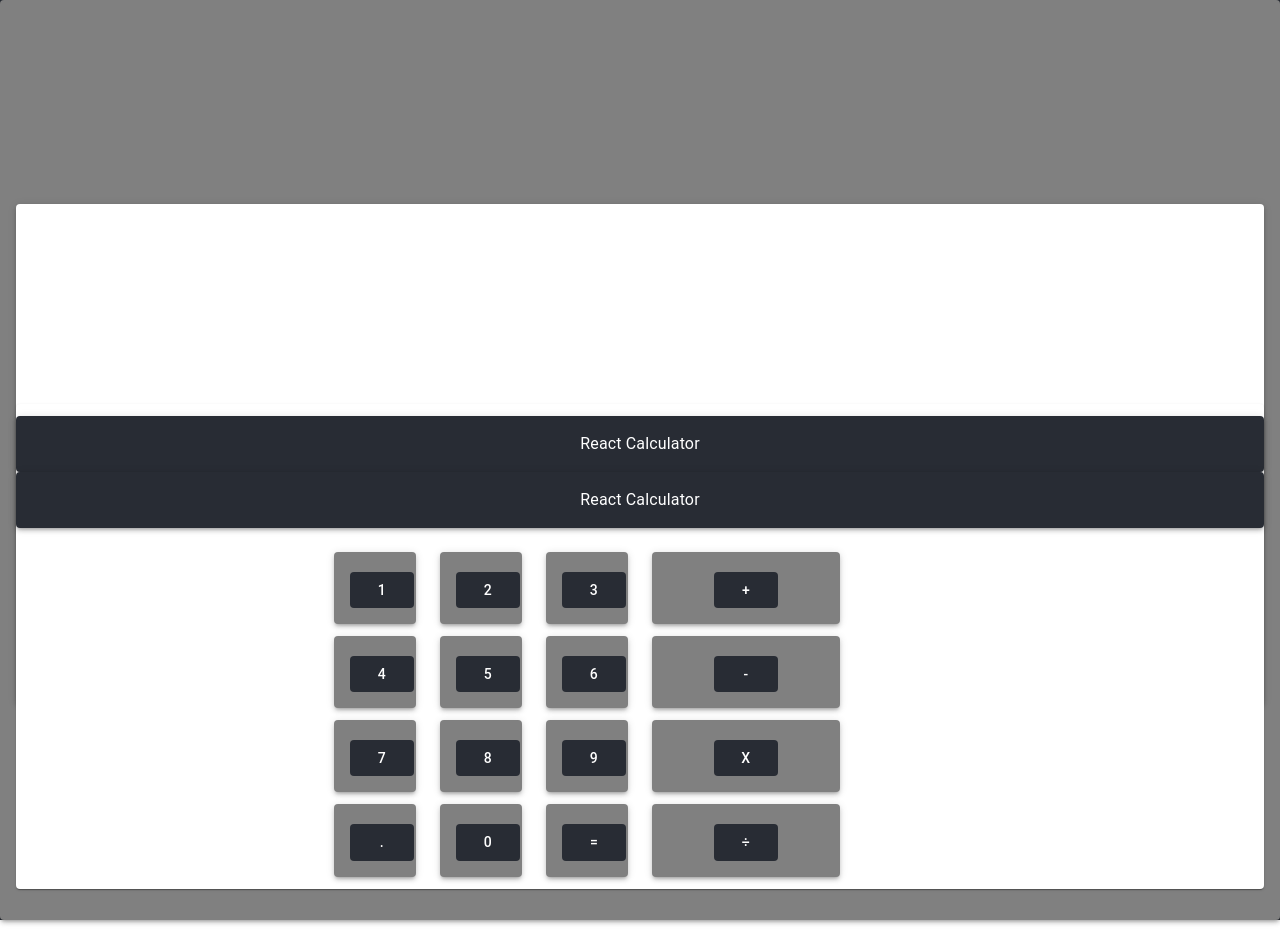
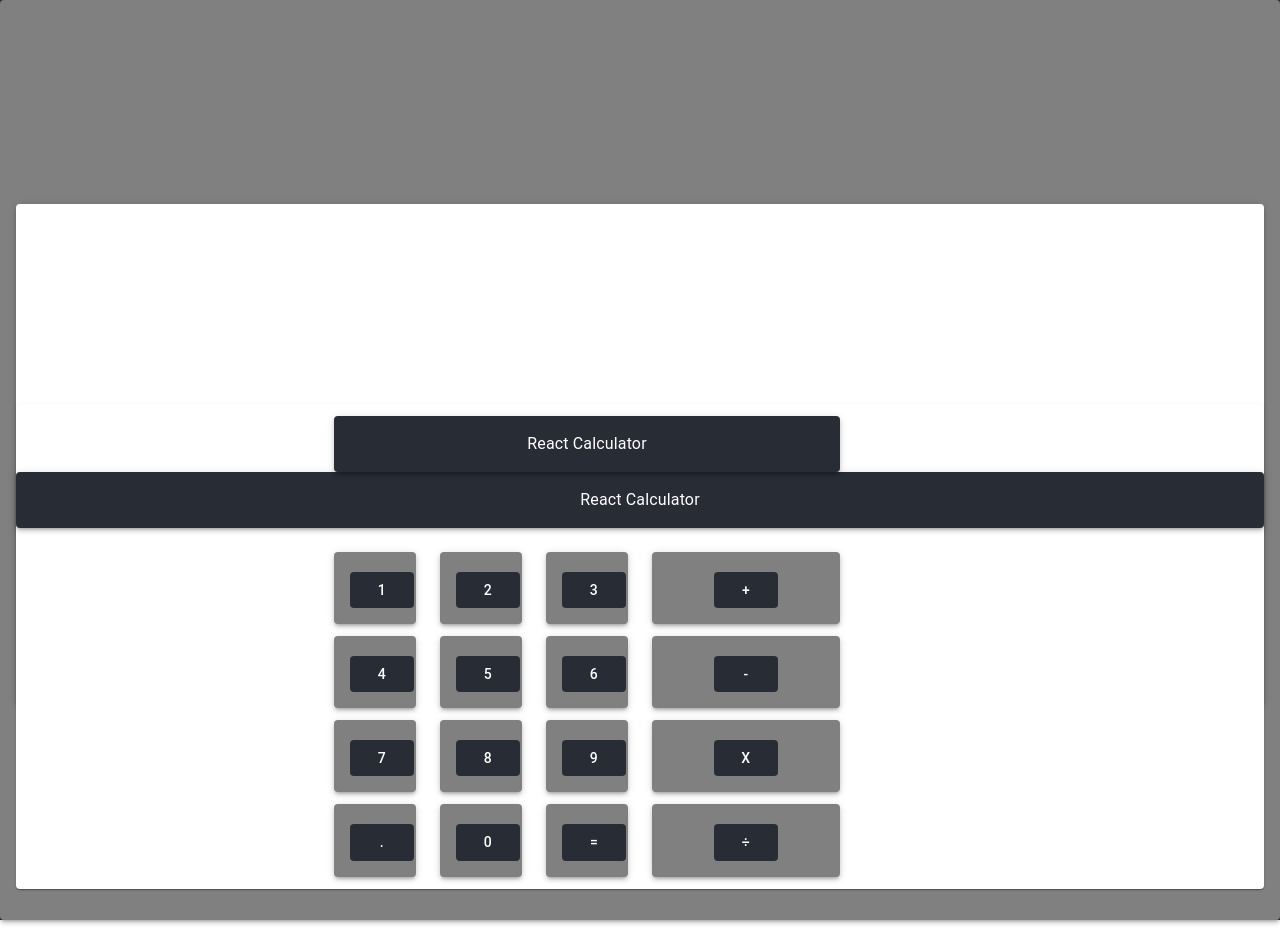
Before and after one commit to vonerikbarren/XYZ-Calculator, a React (Create React App) app in the folder client/: page / in a window 1280 px wide. Built offline with nearby package versions, Linux system fonts and the light colour scheme.

Commit message:
success! We got the Grid to work correctly

```diff
--- a/client/src/Components/App/Application/Application.js
+++ b/client/src/Components/App/Application/Application.js
@@ -46,15 +46,19 @@ export default function Application() {
   return (
 
     <Grid container spacing={3}>
+      <Grid item xs={12}>
 
-      <Grid item xs={12}>
         <Grid container spacing={3}>
           <Grid item xs={3}>
 
           </Grid>
 
           <Grid item xs={5}>
-
+            <Paper elevation={3} className={mui.paper}>
+              <Typography className={mui.Typography}>
+                React Calculator
+              </Typography>
+            </Paper>
           </Grid>
 
           <Grid item xs={4}>
@@ -62,11 +66,7 @@ export default function Application() {
           </Grid>
         </Grid>
 
-        <Paper elevation={3} className={mui.paper}>
-          <Typography className={mui.Typography}>
-            React Calculator
-          </Typography>
-        </Paper>
+
 
         <Paper elevation={3} className={mui.paper}>
           <Typography className={mui.Typography}>
```
